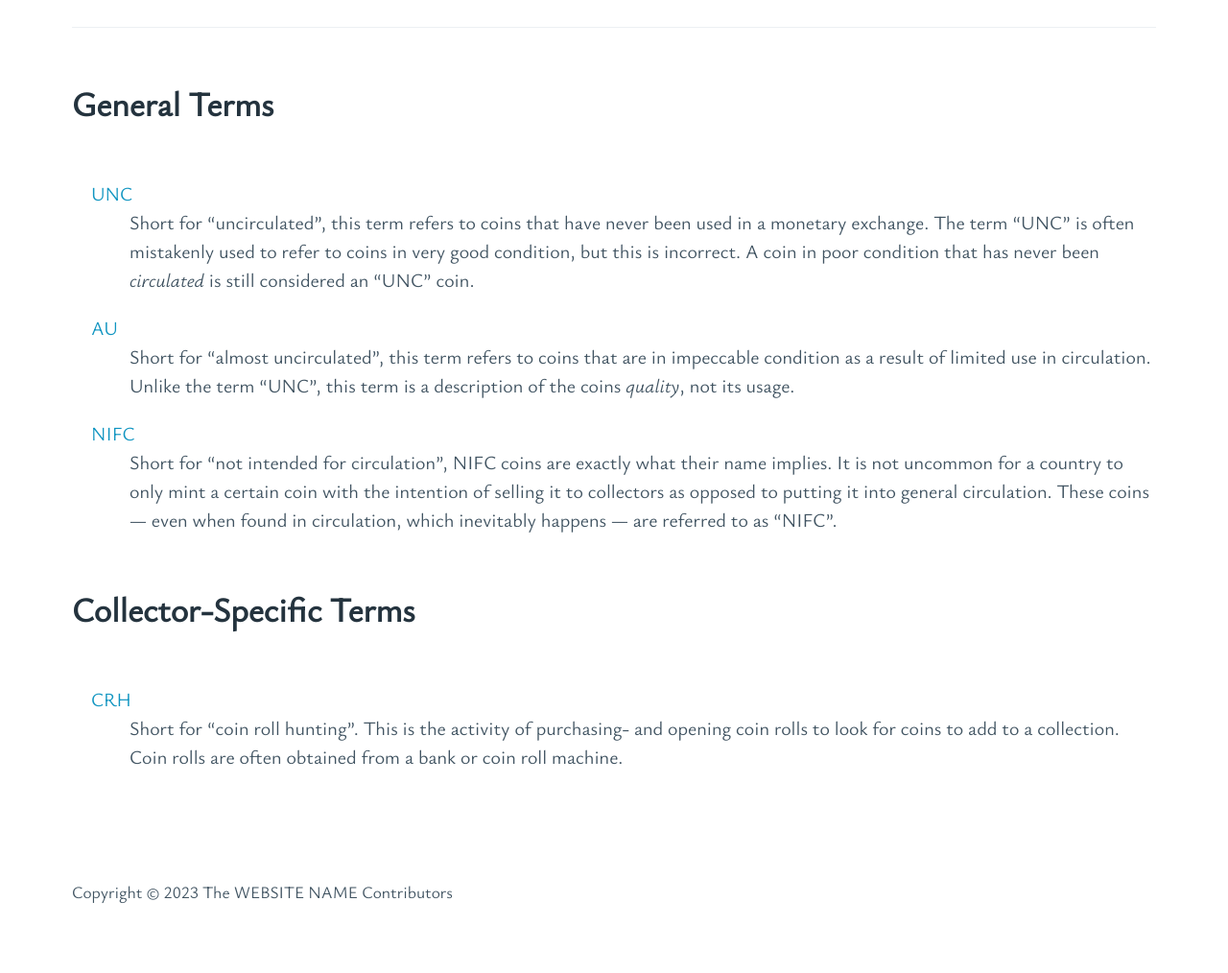
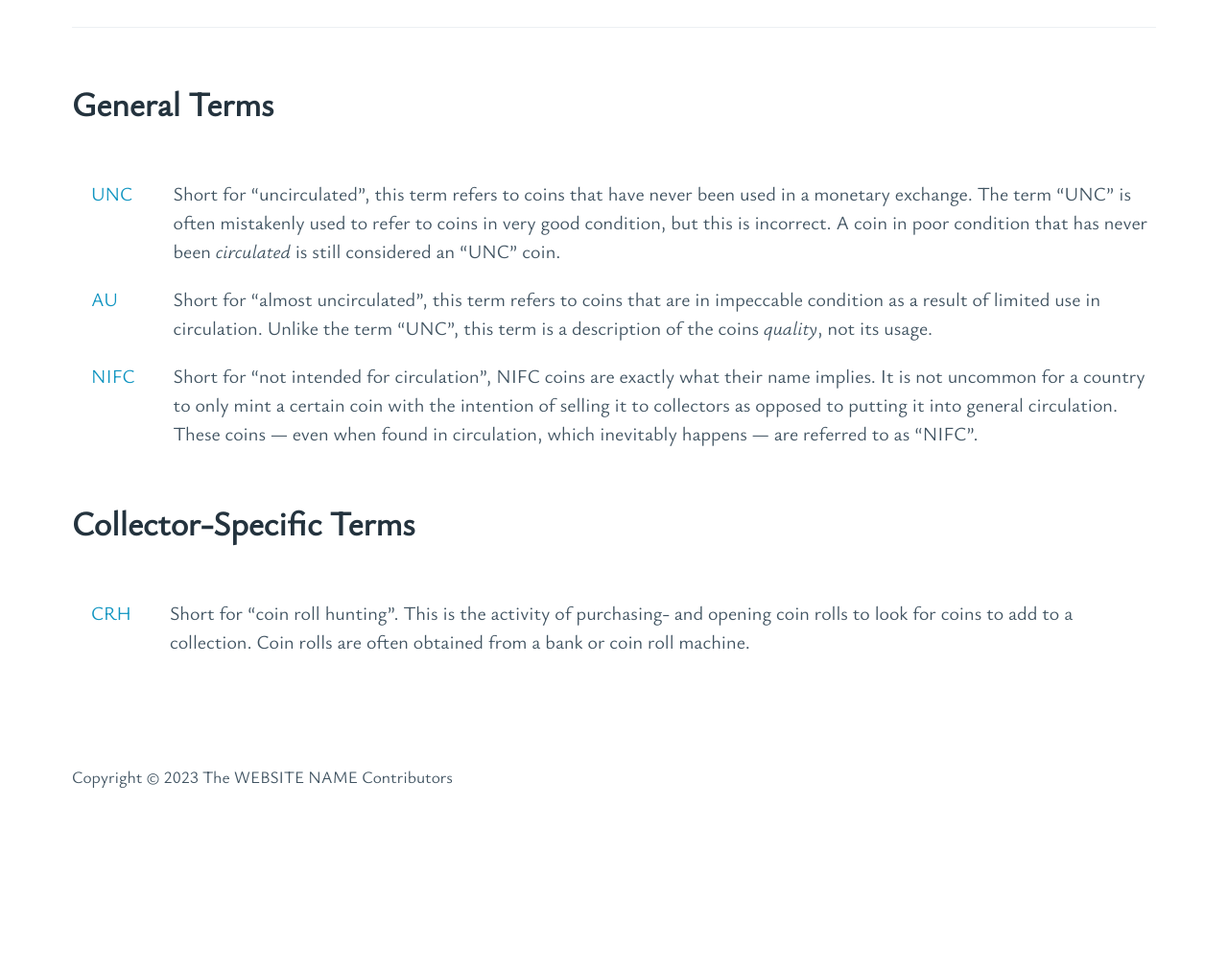
Before and after one commit to Mango0x45/ToBeNamed, a Flask app: page /jargon in a window 1280 px wide. Shown: the part 442-1456 px from the top of the page at 96% size. After the commit the page ends 1263 px from the top, so only its background shows below. Run offline with Flask 3, Linux system fonts and the light colour scheme.

Commit message:
Put the <dt> tags left of the <dd> tags

```diff
--- a/src/static/style.css
+++ b/src/static/style.css
@@ -2235,6 +2235,16 @@ textarea,
 	min-width: 0;
 }
 
+dl {
+	display: grid;
+	grid-template-columns: max-content auto;
+	row-gap: var(--spacing);
+}
+
 dt {
-	margin-top: var(--spacing);
-}
+	grid-column-start: 1;
+}
+
+dd {
+	grid-column-start: 2;
+}
```
